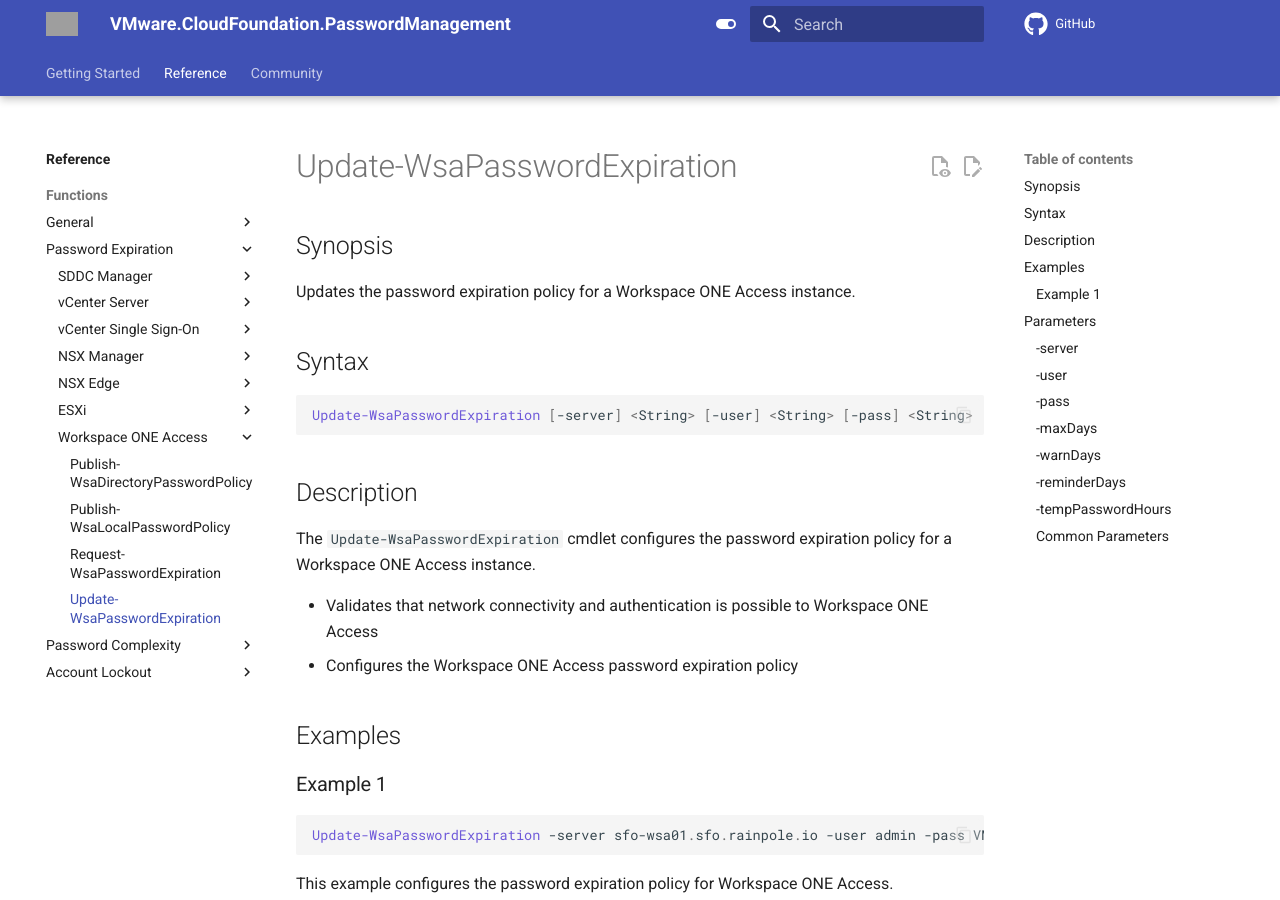
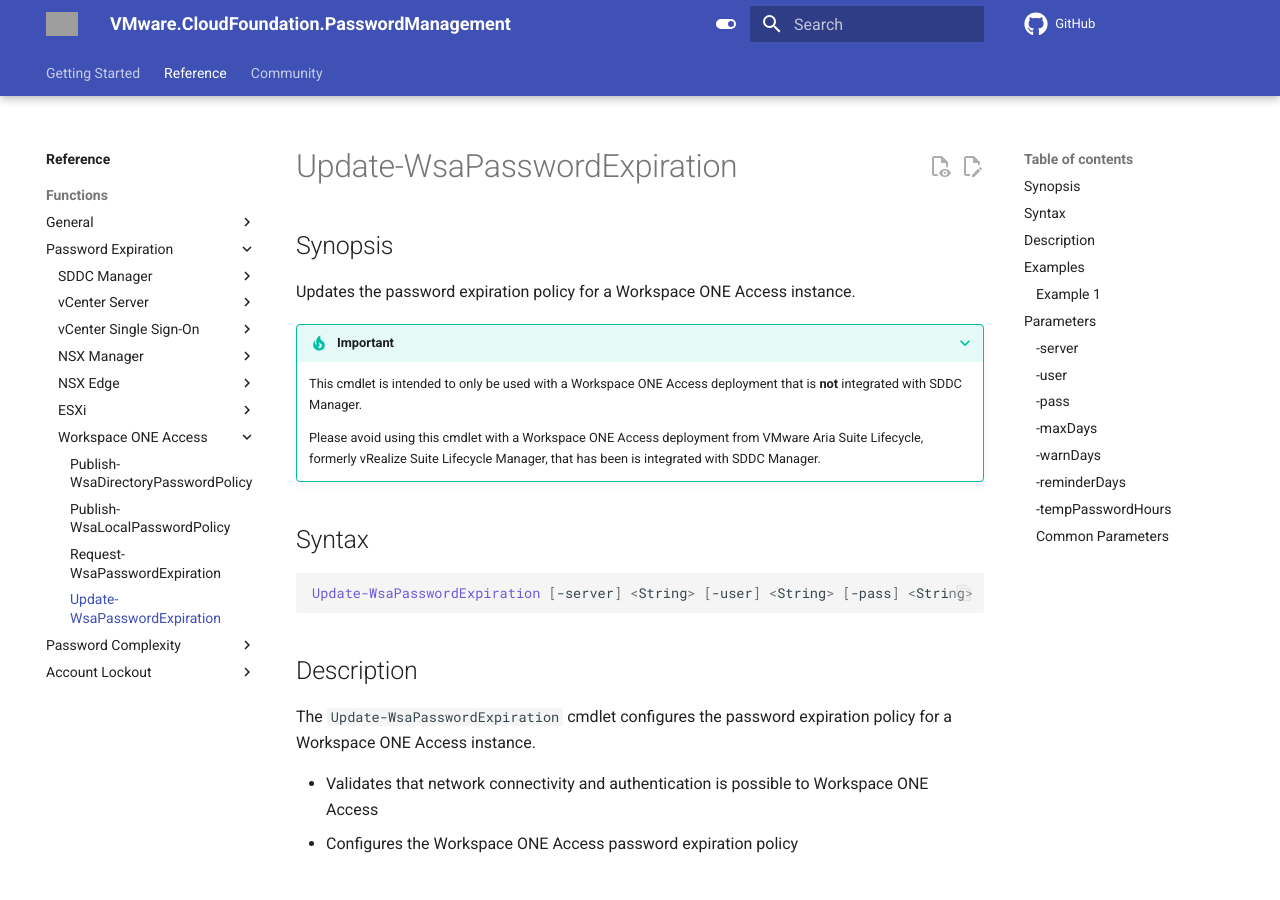
Before and after one commit to vmware/powershell-module-for-vmware-cloud-foundation-password-management, an MkDocs documentation site: the page built from docs/documentation/functions/Update-WsaPasswordExpiration.md, in a window 1280 px wide and 900 px high. Built offline with MkDocs 1.6.1 and Material for MkDocs 9.7.7, drawn with Linux system fonts in a browser that asks for light colours; comment, search, counter and statistics services are not loaded; the version menu is left out; grey boxes are pictures that could not be loaded.

Commit message:
docs: update docs for wsa cmdlets (#79)
Updated `Update-Wsa*` docs  for password expiration and complexity cmdlets to note the intended use on a deployment that is not integrated with SDDC Manager.

Signed-off-by: Ryan Johnson <johnsonryan@vmware.com>

```diff
--- a/docs/documentation/functions/Update-WsaPasswordExpiration.md
+++ b/docs/documentation/functions/Update-WsaPasswordExpiration.md
@@ -3,6 +3,8 @@
 ## Synopsis
 
 Updates the password expiration policy for a Workspace ONE Access instance.
+
+--8<-- "./docs/snippets/wsa-cmdlet-tip.md"
 
 ## Syntax
 
--- /dev/null
+++ b/docs/snippets/wsa-cmdlet-tip.md
@@ -0,0 +1,5 @@
+???+ tip "Important"
+
+    This cmdlet is intended to only be used with a Workspace ONE Access deployment that is **not** integrated with SDDC Manager.
+
+    Please avoid using this cmdlet with a Workspace ONE Access deployment from VMware Aria Suite Lifecycle, formerly vRealize Suite Lifecycle Manager, that has been is integrated with SDDC Manager.
```
Also changed, not shown: docs/documentation/functions/Update-WsaLocalUserPasswordComplexity.md (+2 -0 lines), docs/documentation/functions/Update-WsaPasswordComplexity.md (+2 -0 lines).
